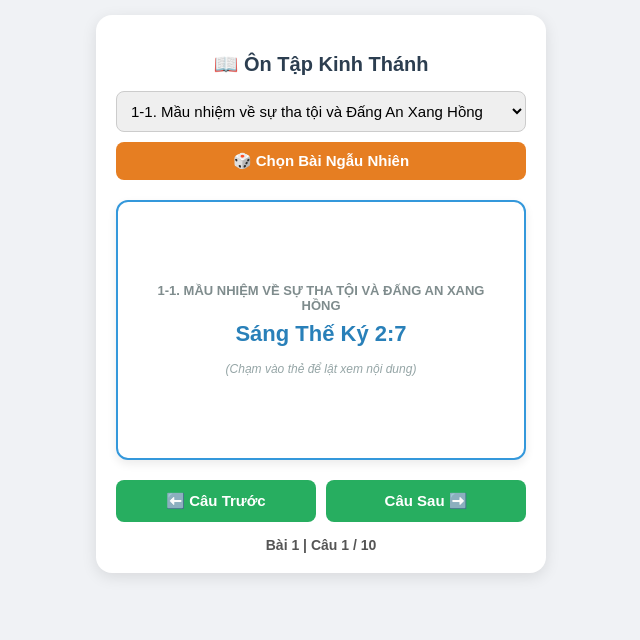
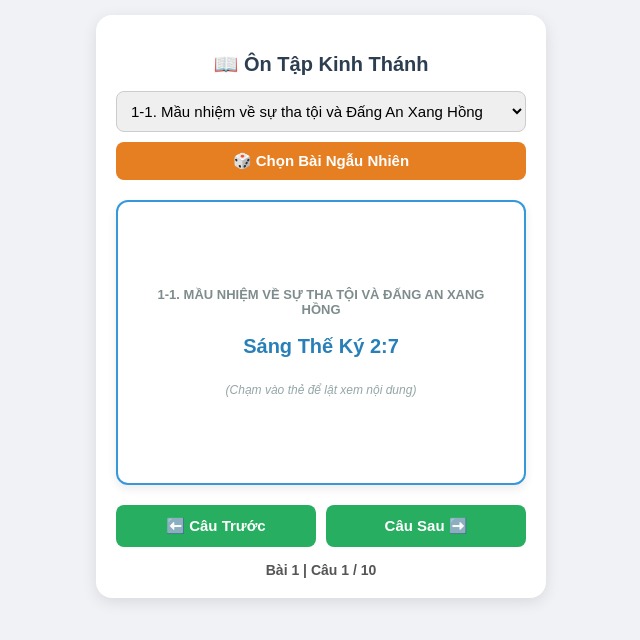
Before and after one commit to quoccuongntdang-droid/appKT, a plain HTML site: page index.html in a window 1280 px wide. Shown: the whole page, without its empty margins (319-959 px from the left). Drawn offline with Linux system fonts and the light colour scheme.

Commit message:
Update index.html

```diff
--- a/index.html
+++ b/index.html
@@ -6,31 +6,30 @@
     <title>Flashcard Ôn Tập Kinh Thánh</title>
     <style>
         body { font-family: Arial, sans-serif; background: #f0f2f5; margin: 0; padding: 15px; display: flex; flex-direction: column; align-items: center; min-height: 100vh; box-sizing: border-box; }
-        .container { max-width: 450px; width: 100%; background: white; padding: 20px; border-radius: 16px; box-shadow: 0 4px 15px rgba(0,0,0,0.1); box-sizing: border-box; }
+        .container { max-width: 450px; width: 100%; background: white; padding: 20px; border-radius: 16px; box-shadow: 0 4px 15px rgba(0,0,0,0.1); box-sizing: border-box; display: flex; flex-direction: column; }
         h2 { text-align: center; color: #2c3e50; margin-bottom: 15px; font-size: 20px; }
-        .controls { margin-bottom: 20px; display: flex; flex-direction: column; gap: 10px; }
+        .controls { margin-bottom: 20px; display: flex; flex-direction: column; gap: 10px; width: 100%; }
         select, button { width: 100%; padding: 10px; border-radius: 8px; border: 1px solid #ccc; font-size: 15px; box-sizing: border-box; }
         .btn-random { background: #e67e22; color: white; border: none; font-weight: bold; cursor: pointer; }
         .btn-random:hover { background: #d35400; }
 
-        /* Hiệu ứng lật thẻ Flashcard */
-        .flashcard-container { perspective: 1000px; width: 100%; height: 260px; margin-bottom: 20px; cursor: pointer; }
-        .flashcard { width: 100%; height: 100%; position: relative; transform-style: preserve-3d; transition: transform 0.6s; border-radius: 12px; box-shadow: 0 4px 10px rgba(0,0,0,0.08); }
+        /* Hiệu ứng lật thẻ Flashcard - dùng min-height và flex để tránh tràn chữ */
+        .flashcard-container { perspective: 1000px; width: 100%; min-height: 285px; margin-bottom: 20px; cursor: pointer; }
+        .flashcard { width: 100%; height: 100%; min-height: 285px; position: relative; transform-style: preserve-3d; transition: transform 0.6s; border-radius: 12px; box-shadow: 0 4px 10px rgba(0,0,0,0.08); display: flex; }
         .flashcard.flipped { transform: rotateY(180deg); }
-        .card-face { position: absolute; width: 100%; height: 100%; backface-visibility: hidden; display: flex; flex-direction: column; justify-content: center; align-items: center; padding: 20px; box-sizing: border-box; border-radius: 12px; text-align: center; }
+        .card-face { position: absolute; width: 100%; height: 100%; min-height: 285px; backface-visibility: hidden; display: flex; flex-direction: column; justify-content: center; align-items: center; padding: 20px; box-sizing: border-box; border-radius: 12px; text-align: center; overflow-y: auto; }
         .card-front { background: #ffffff; border: 2px solid #3498db; color: #2c3e50; }
         .card-back { background: #ebf5fb; border: 2px solid #2980b9; color: #1b4f72; transform: rotateY(180deg); }
 
-        .card-title { font-size: 13px; color: #7f8c8d; margin-bottom: 8px; text-transform: uppercase; font-weight: bold; }
-        .card-ref { font-size: 22px; font-weight: bold; color: #2980b9; }
-        .card-text { font-size: 16px; line-height: 1.5; }
+        .card-title { font-size: 13px; color: #7f8c8d; margin-bottom: 8px; text-transform: uppercase; font-weight: bold; word-break: break-word; width: 100%; }
+        .card-ref { font-size: 20px; font-weight: bold; color: #2980b9; word-break: break-word; width: 100%; margin: 10px 0; }
+        .card-text { font-size: 15px; line-height: 1.6; word-break: break-word; width: 100%; max-height: 220px; overflow-y: auto; padding-right: 5px; }
         .hint { font-size: 12px; color: #95a5a6; margin-top: 15px; font-style: italic; }
 
-        .nav-buttons { display: flex; gap: 10px; }
+        .nav-buttons { display: flex; gap: 10px; width: 100%; }
         .btn-nav { flex: 1; background: #27ae60; color: white; border: none; padding: 12px; border-radius: 8px; font-weight: bold; cursor: pointer; }
         .btn-nav:hover { background: #219653; }
         .progress { text-align: center; margin-top: 15px; font-size: 14px; color: #555; font-weight: bold; }
-        .loading { text-align: center; padding: 20px; color: #666; font-style: italic; }
     </style>
 </head>
 <body>
@@ -73,7 +72,6 @@
         let currentVerseIndex = 0;
         let isFlipped = false;
 
-        // Tự động nạp dữ liệu từ file data.json khi mở trang web
         async function loadDatabase() {
             try {
                 const response = await fetch('data.json');
@@ -152,7 +150,6 @@
             loadCard();
         }
 
-        // Chạy hàm nạp dữ liệu khi mở trang
         window.onload = loadDatabase;
     </script>
 </body>
```
